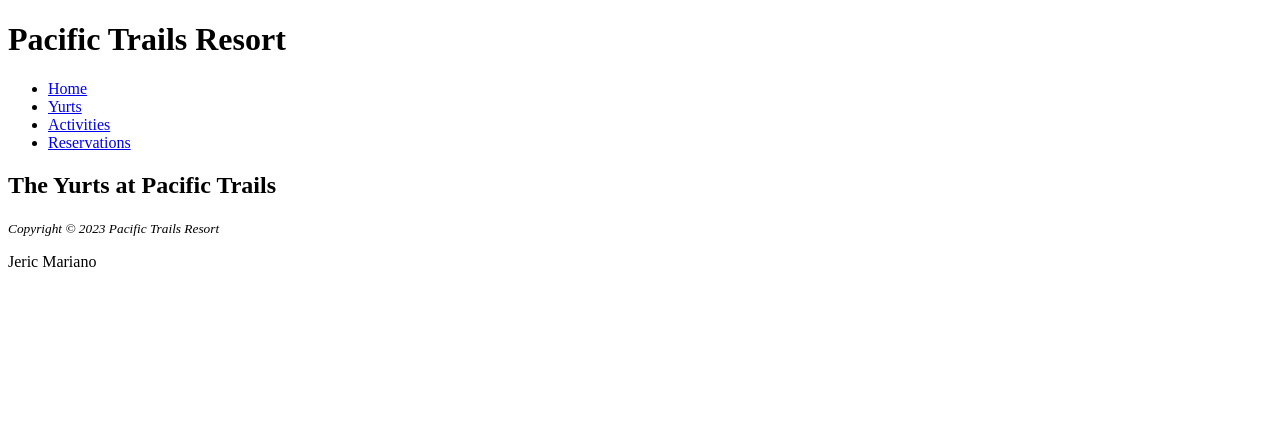
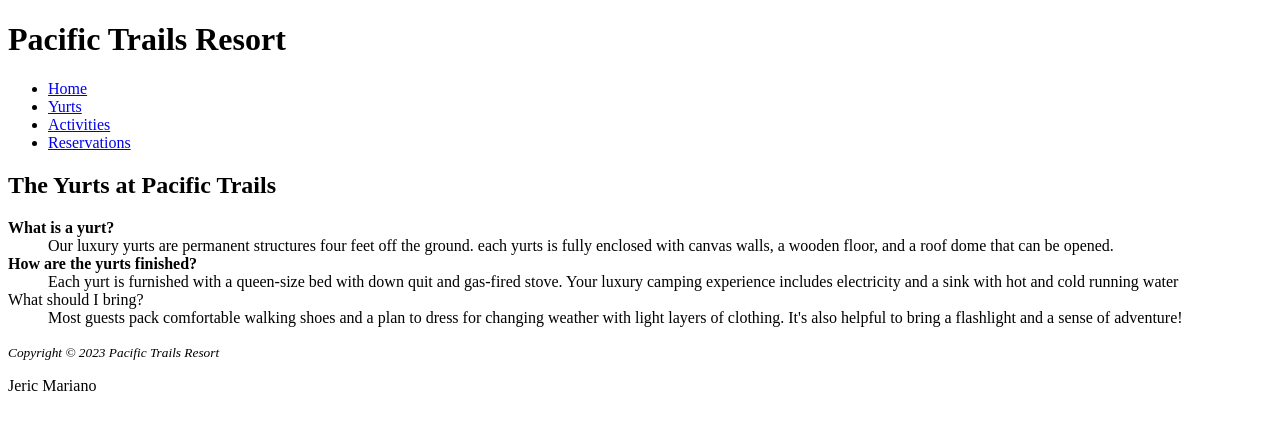
Before and after one commit to jericmariano/CIS152-Assignment-1, a plain HTML site: page chapter2/pacific/yurts.html in a window 1280 px wide. Drawn offline with Linux system fonts and the light colour scheme.

Commit message:
added home page and yurts page

```diff
--- a/chapter2/pacific/yurts.html
+++ b/chapter2/pacific/yurts.html
@@ -21,7 +21,14 @@
 
     <main>
       <h2>The Yurts at Pacific Trails</h2>
-
+      <dl>
+        <dt><strong>What is a yurt?</strong></dt>
+        <dd>Our luxury yurts are permanent structures four feet off the ground. each yurts is fully enclosed with canvas walls, a wooden floor, and a roof dome that can be opened.</dd>
+        <dt><strong>How are the yurts finished?</strong></dt>
+        <dd>Each yurt is furnished with a queen-size bed with down quit and gas-fired stove. Your luxury camping experience includes electricity and a sink with hot and cold running water</dd>
+        <dt>What should I bring?</dt>
+        <dd>Most guests pack comfortable walking shoes and a plan to dress for changing weather with light layers of clothing. It's also helpful to bring a flashlight and a sense of adventure!</dd>
+      </dl>
     </main>
 
     <footer>
```
